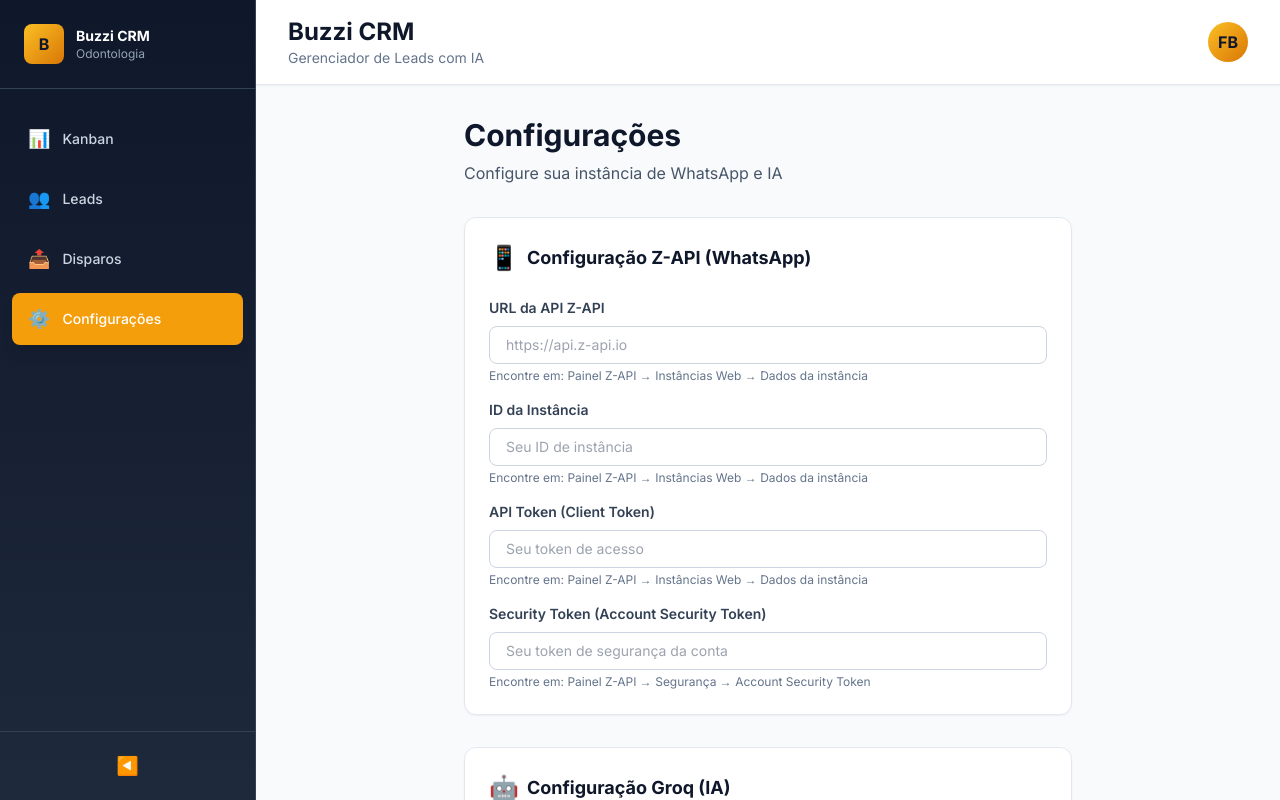
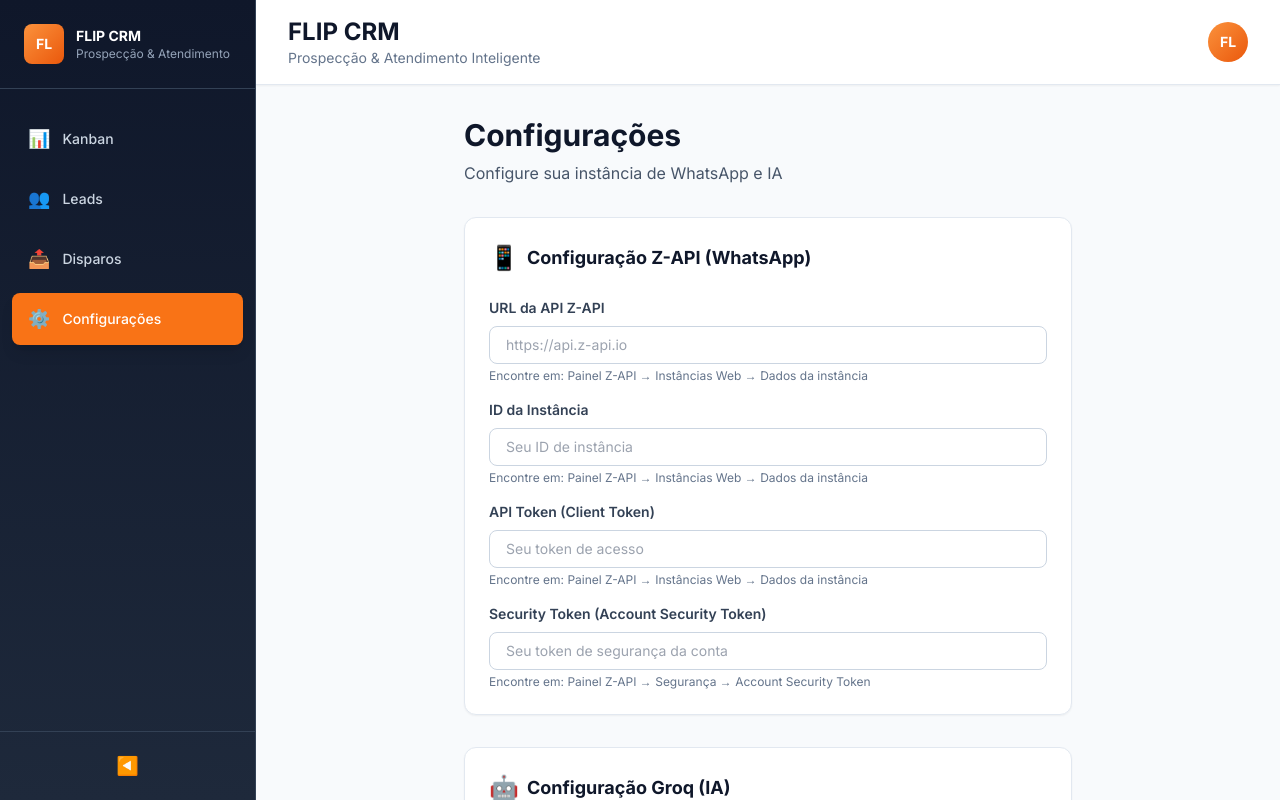
Before and after one commit to comunidadevencedores-lgtm/buzzi-crm, a Next.js app: page /admin/settings in a window 1280 px wide. Built offline with nearby package versions, Linux system fonts and the light colour scheme; no server answers.

Commit message:
Update layout.tsx

```diff
--- a/app/admin/layout.tsx
+++ b/app/admin/layout.tsx
@@ -1,17 +1,11 @@
 'use client'
-
 import { useState } from 'react'
 import Link from 'next/link'
 import { usePathname } from 'next/navigation'
 
-export default function AdminLayout({
-  children,
-}: {
-  children: React.ReactNode
-}) {
+export default function AdminLayout({ children }: { children: React.ReactNode }) {
   const [sidebarOpen, setSidebarOpen] = useState(true)
   const pathname = usePathname()
-
   const isActive = (path: string) => pathname.includes(path)
 
   const navItems = [
@@ -24,21 +18,17 @@
   return (
     <div className="flex h-screen bg-slate-50">
       {/* Sidebar */}
-      <div
-        className={`${
-          sidebarOpen ? 'w-64' : 'w-20'
-        } bg-gradient-to-b from-slate-900 to-slate-800 text-white transition-all duration-300 flex flex-col border-r border-slate-700`}
-      >
+      <div className={`${sidebarOpen ? 'w-64' : 'w-20'} bg-gradient-to-b from-slate-900 to-slate-800 text-white transition-all duration-300 flex flex-col border-r border-slate-700`}>
         {/* Logo */}
         <div className="p-6 border-b border-slate-700">
           <div className="flex items-center gap-3">
-            <div className="w-10 h-10 rounded-lg bg-gradient-to-br from-amber-400 to-amber-600 flex items-center justify-center font-bold text-slate-900">
-              B
+            <div className="w-10 h-10 rounded-lg bg-gradient-to-br from-orange-400 to-orange-600 flex items-center justify-center font-bold text-white text-sm">
+              FL
             </div>
             {sidebarOpen && (
               <div>
-                <div className="font-bold text-sm">Buzzi CRM</div>
-                <div className="text-xs text-slate-400">Odontologia</div>
+                <div className="font-bold text-sm">FLIP CRM</div>
+                <div className="text-xs text-slate-400">Prospecção & Atendimento</div>
               </div>
             )}
           </div>
@@ -52,7 +42,7 @@
               href={item.path}
               className={`flex items-center gap-3 px-4 py-3 rounded-lg transition-all ${
                 isActive(item.path)
-                  ? 'bg-amber-500 text-white shadow-lg'
+                  ? 'bg-orange-500 text-white shadow-lg'
                   : 'text-slate-300 hover:bg-slate-700'
               }`}
             >
@@ -62,12 +52,11 @@
           ))}
         </nav>
 
-        {/* Toggle Button */}
+        {/* Toggle */}
         <div className="p-3 border-t border-slate-700">
           <button
             onClick={() => setSidebarOpen(!sidebarOpen)}
             className="w-full p-2 rounded-lg hover:bg-slate-700 transition-colors"
-            title={sidebarOpen ? 'Recolher' : 'Expandir'}
           >
             <span className="text-lg">{sidebarOpen ? '◀️' : '▶️'}</span>
           </button>
@@ -79,17 +68,17 @@
         {/* Top Bar */}
         <div className="bg-white border-b border-slate-200 px-8 py-4 flex items-center justify-between shadow-sm">
           <div>
-            <h1 className="text-2xl font-bold text-slate-900">Buzzi CRM</h1>
-            <p className="text-sm text-slate-500">Gerenciador de Leads com IA</p>
+            <h1 className="text-2xl font-bold text-slate-900">FLIP CRM</h1>
+            <p className="text-sm text-slate-500">Prospecção & Atendimento Inteligente</p>
           </div>
           <div className="flex items-center gap-4">
-            <div className="w-10 h-10 rounded-full bg-gradient-to-br from-amber-400 to-amber-600 flex items-center justify-center font-bold text-slate-900">
-              FB
+            <div className="w-10 h-10 rounded-full bg-gradient-to-br from-orange-400 to-orange-600 flex items-center justify-center font-bold text-white text-sm">
+              FL
             </div>
           </div>
         </div>
 
-        {/* Content Area */}
+        {/* Content */}
         <div className="flex-1 overflow-auto">
           {children}
         </div>
```
